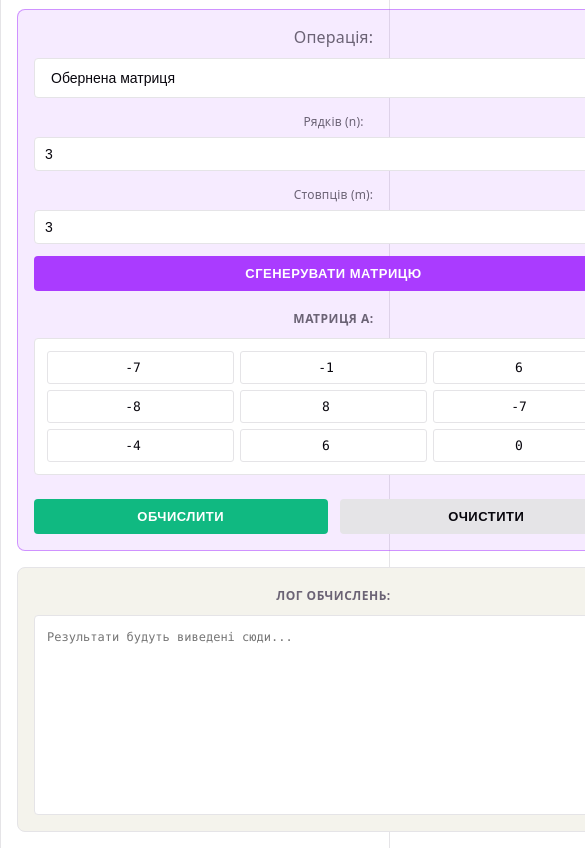
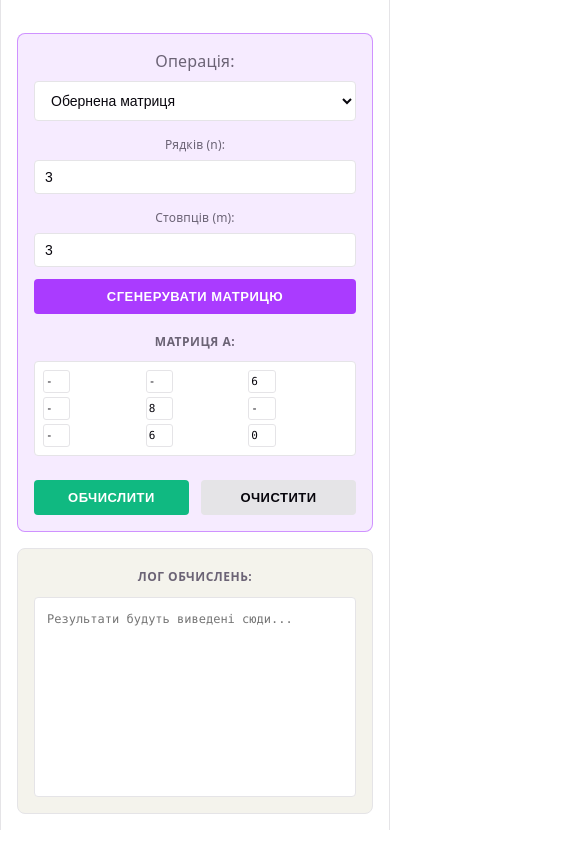
Before and after one commit to Fyz-dev/jordan-lab, a website built with Vite: page index.html in a window 390 px wide. Shown: the part 138-986 px from the top of the page, 585 px wide, since content can reach past the window. Built offline with nearby package versions, Linux system fonts and the light colour scheme.

Commit message:
feat: Implement input size clamping and responsive styling for matrix inputs

```diff
--- a/src/main.ts
+++ b/src/main.ts
@@ -24,11 +24,26 @@ const vectorSection = document.querySelector<HTMLDivElement>('#vectorSection')!;
 
 let matrixMath: MatrixMath;
 
+const MIN_SIZE = 1;
+const MAX_SIZE = 9;
+
 function formatNumberForLog(value: number, precision: number = 2): string {
   return value.toFixed(precision).replace('.', ',');
 }
 
+function clampSize(value: number): number {
+  if (Number.isNaN(value)) return MIN_SIZE;
+  return Math.min(MAX_SIZE, Math.max(MIN_SIZE, value));
+}
+
+function syncSizeInput(input: HTMLInputElement) {
+  input.value = String(clampSize(parseInt(input.value)));
+}
+
 function updateMatrixSize() {
+  syncSizeInput(rowsInput);
+  syncSizeInput(colsInput);
+
   const rows = parseInt(rowsInput.value);
   const cols = parseInt(colsInput.value);
   const mode = modeSelect.value;
@@ -326,6 +341,8 @@ modeSelect.addEventListener('change', () => {
 
 rowsInput.addEventListener('change', updateMatrixSize);
 colsInput.addEventListener('change', updateMatrixSize);
+rowsInput.addEventListener('input', () => syncSizeInput(rowsInput));
+colsInput.addEventListener('input', () => syncSizeInput(colsInput));
 generateBtn.addEventListener('click', updateMatrixSize);
 calculateBtn.addEventListener('click', calculate);
 clearBtn.addEventListener('click', clear);
--- a/src/style.css
+++ b/src/style.css
@@ -226,6 +226,10 @@ main {
   background: var(--bg);
   border-radius: 4px;
   border: 1px solid var(--border);
+  width: 100%;
+  max-width: 100%;
+  overflow-x: auto;
+  justify-content: center;
 }
 
 .matrix-input-field,
@@ -239,6 +243,13 @@ main {
   text-align: center;
   font-family: var(--mono);
   transition: border-color 0.2s;
+}
+
+.matrix-input-field {
+  width: clamp(28px, 4vw, 48px);
+  max-width: 48px;
+  padding: 6px 4px;
+  font-size: 12px;
 }
 
 .matrix-input-field:focus,
@@ -375,6 +386,25 @@ main {
 
   .log-output {
     min-height: 200px;
+  }
+
+  .matrix-input-field {
+    width: clamp(26px, 5vw, 42px);
+    max-width: 42px;
+  }
+}
+
+@media (max-width: 640px) {
+  .matrix-inputs {
+    padding: 8px;
+    gap: 4px;
+  }
+
+  .matrix-input-field {
+    width: clamp(24px, 7vw, 36px);
+    max-width: 36px;
+    padding: 4px 2px;
+    font-size: 11px;
   }
 }
 
```
